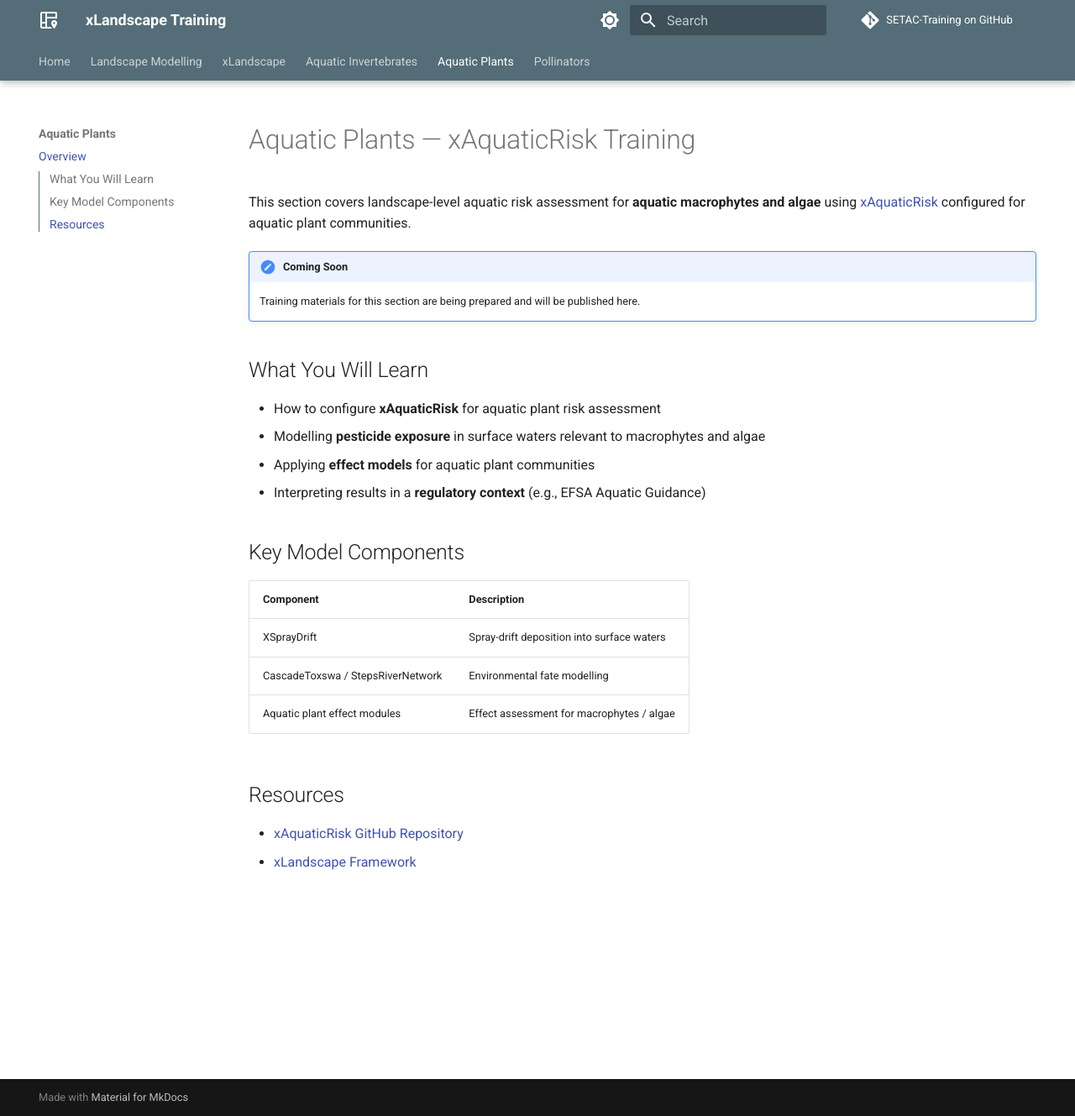
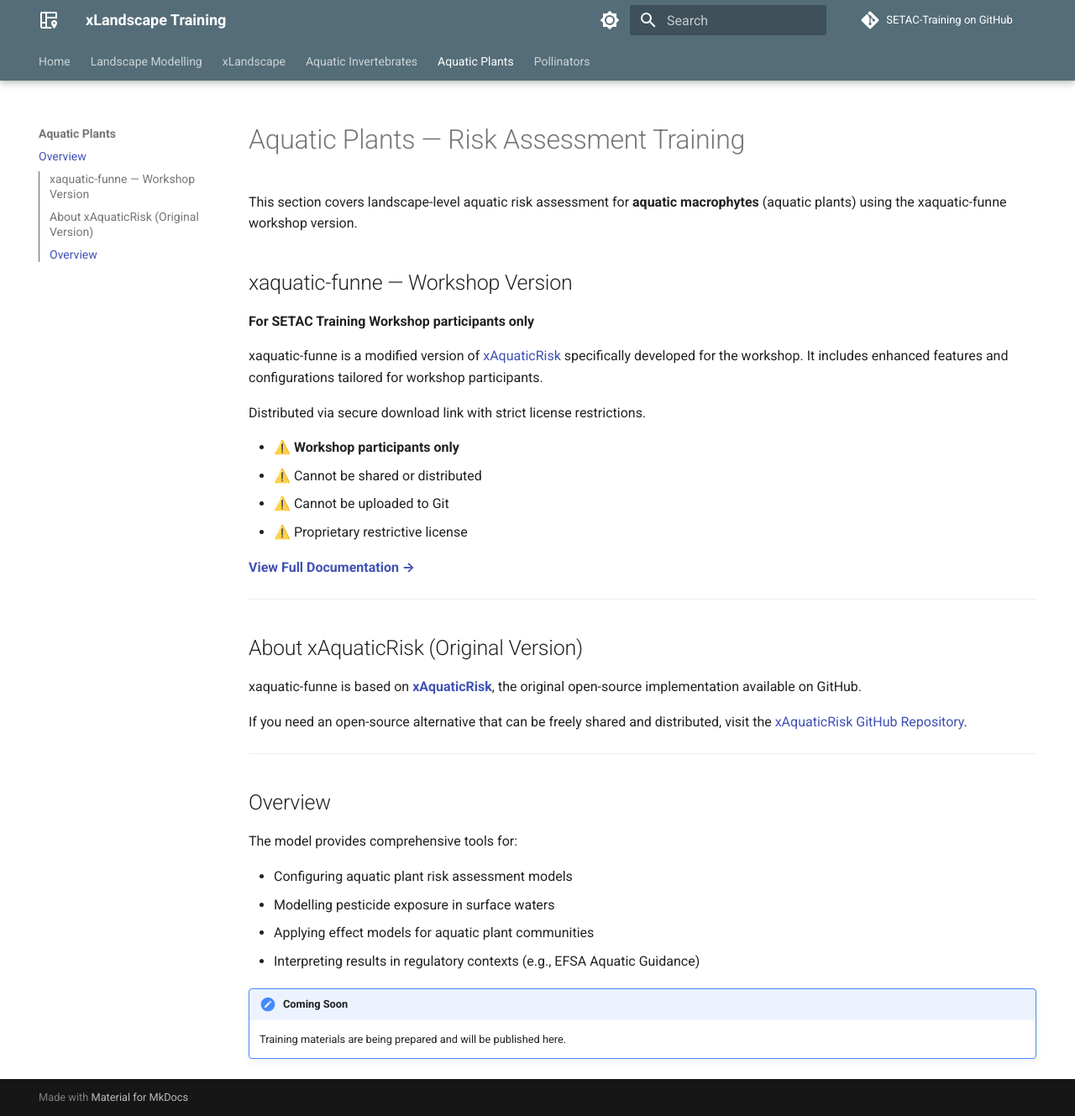
Before and after one commit to xlandscape/SETAC-Training, an MkDocs documentation site: the page built from docs/xAquaticRisk-Plants/index.md, in a window 1280 px wide and 1329 px high. Shown: the whole window at 84% size. Built offline with MkDocs 1.6.1 and Material for MkDocs 9.7.7, drawn with Linux system fonts in a browser that asks for light colours; comment, search, counter and statistics services are not loaded.

Commit message:
Add xaquatic-funne documentation and license

```diff
--- a/docs/xAquaticRisk-Plants/index.md
+++ b/docs/xAquaticRisk-Plants/index.md
@@ -1,26 +1,40 @@
-# Aquatic Plants — xAquaticRisk Training
+# Aquatic Plants — Risk Assessment Training
 
-This section covers landscape-level aquatic risk assessment for **aquatic macrophytes and algae** using [xAquaticRisk](https://github.com/xlandscape/xAquaticRisk) configured for aquatic plant communities.
+This section covers landscape-level aquatic risk assessment for **aquatic macrophytes** (aquatic plants) using the xaquatic-funne workshop version.
+
+## xaquatic-funne — Workshop Version
+
+**For SETAC Training Workshop participants only**
+
+xaquatic-funne is a modified version of [xAquaticRisk](https://github.com/xlandscape/xAquaticRisk) specifically developed for the workshop. It includes enhanced features and configurations tailored for workshop participants.
+
+Distributed via secure download link with strict license restrictions.
+
+- ⚠️ **Workshop participants only**
+- ⚠️ Cannot be shared or distributed
+- ⚠️ Cannot be uploaded to Git
+- ⚠️ Proprietary restrictive license
+
+[**View Full Documentation →**](workshop-version.md)
+
+---
+
+## About xAquaticRisk (Original Version)
+
+xaquatic-funne is based on **[xAquaticRisk](https://github.com/xlandscape/xAquaticRisk)**, the original open-source implementation available on GitHub.
+
+If you need an open-source alternative that can be freely shared and distributed, visit the [xAquaticRisk GitHub Repository](https://github.com/xlandscape/xAquaticRisk).
+
+---
+
+## Overview
+
+The model provides comprehensive tools for:
+
+- Configuring aquatic plant risk assessment models
+- Modelling pesticide exposure in surface waters
+- Applying effect models for aquatic plant communities
+- Interpreting results in regulatory contexts (e.g., EFSA Aquatic Guidance)
 
 !!! note "Coming Soon"
-    Training materials for this section are being prepared and will be published here.
-
-## What You Will Learn
-
-- How to configure **xAquaticRisk** for aquatic plant risk assessment
-- Modelling **pesticide exposure** in surface waters relevant to macrophytes and algae
-- Applying **effect models** for aquatic plant communities
-- Interpreting results in a **regulatory context** (e.g., EFSA Aquatic Guidance)
-
-## Key Model Components
-
-| Component | Description |
-|-----------|-------------|
-| XSprayDrift | Spray-drift deposition into surface waters |
-| CascadeToxswa / StepsRiverNetwork | Environmental fate modelling |
-| Aquatic plant effect modules | Effect assessment for macrophytes / algae |
-
-## Resources
-
-- [xAquaticRisk GitHub Repository](https://github.com/xlandscape/xAquaticRisk)
-- [xLandscape Framework](https://github.com/xlandscape)
+    Training materials are being prepared and will be published here.
```
Also changed, not shown: docs/xAquaticRisk-Plants/LICENSE-xaquatic-funne.md (added, +41 -0 lines), docs/xAquaticRisk-Plants/workshop-version.md (added, +64 -0 lines).
